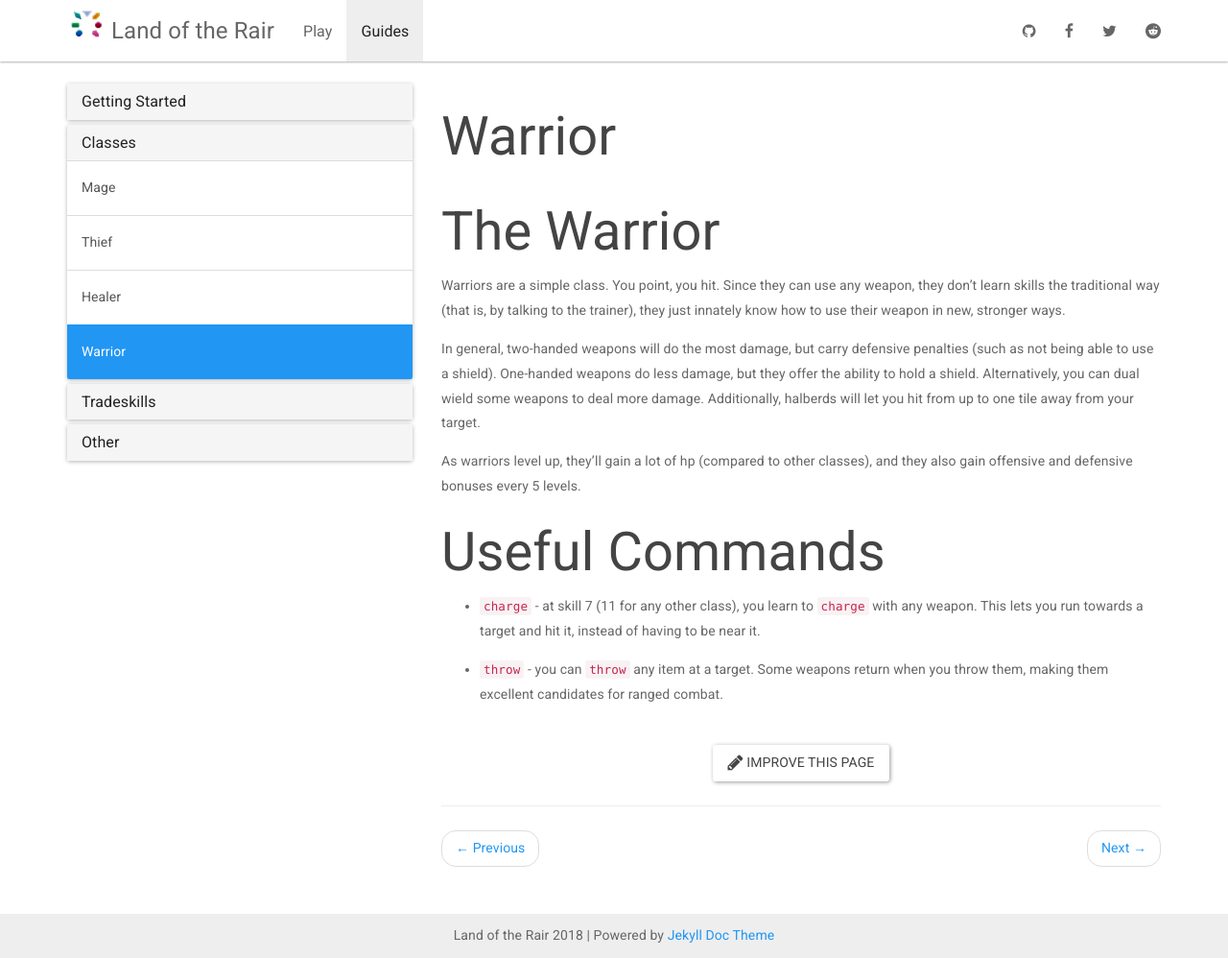
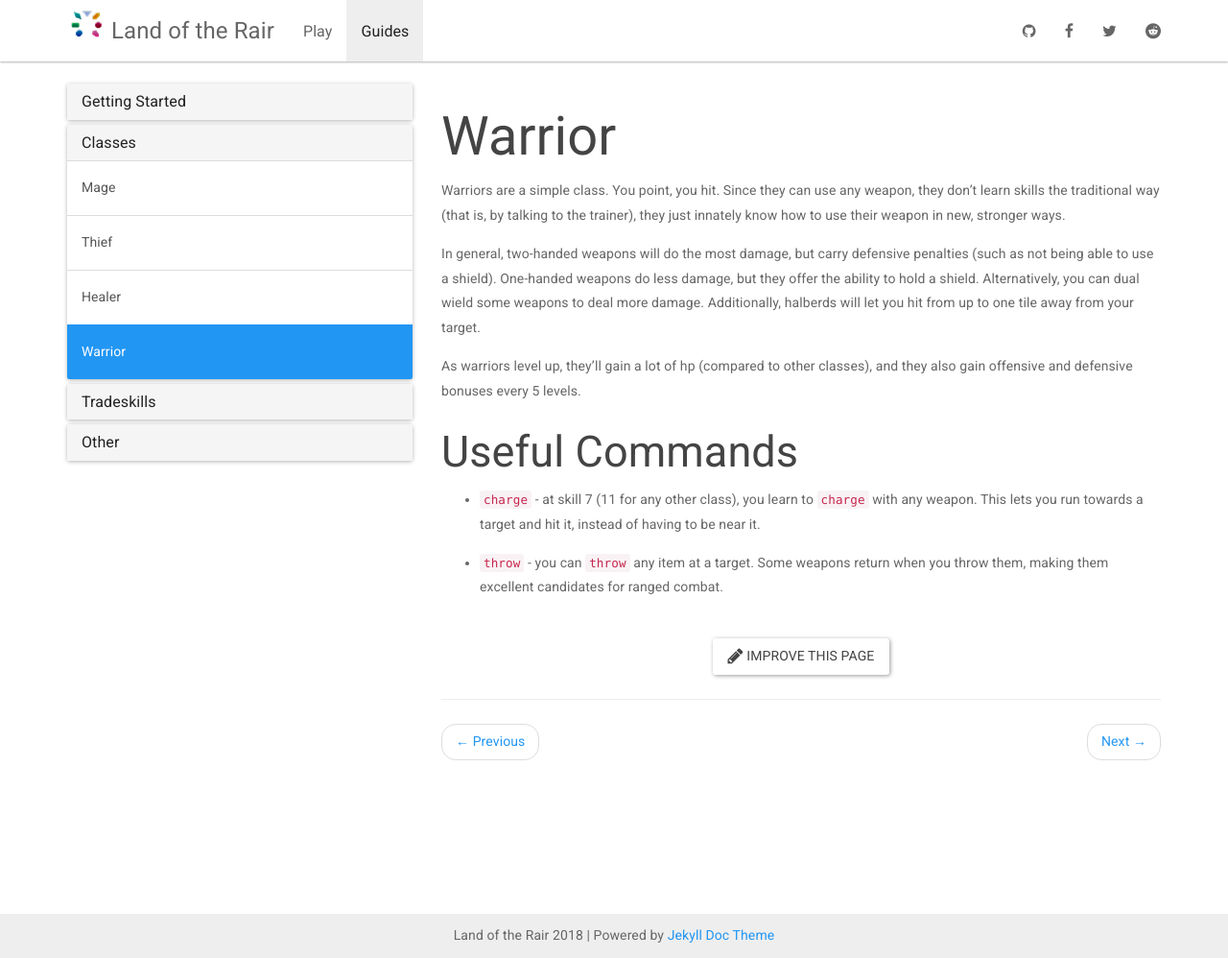
Before and after one commit to LandOfTheRair/landoftherair.github.io, a Jekyll site: the page built from _docs/classes/warrior.md, in a window 1280 px wide and 998 px high. Shown: the whole window at 96% size. Built offline with Jekyll 4.4.1, drawn with Linux system fonts in a browser that asks for light colours; nearby versions of some CDN libraries.

Commit message:
Update warrior.md

```diff
--- a/_docs/classes/warrior.md
+++ b/_docs/classes/warrior.md
@@ -2,8 +2,6 @@
 title: Warrior
 permalink: /docs/warrior/
 ---
-
-# The Warrior
 
 Warriors are a simple class. You point, you hit. Since they can use any weapon, they don't learn skills the traditional way (that is, by talking to the trainer), they just innately know how to use their weapon in new, stronger ways.
 
@@ -11,7 +9,7 @@ In general, two-handed weapons will do the most damage, but carry defensive pena
 
 As warriors level up, they'll gain a lot of hp (compared to other classes), and they also gain offensive and defensive bonuses every 5 levels.
 
-# Useful Commands
+## Useful Commands
 
 * `charge` - at skill 7 (11 for any other class), you learn to `charge` with any weapon. This lets you run towards a target and hit it, instead of having to be near it.
 
```
